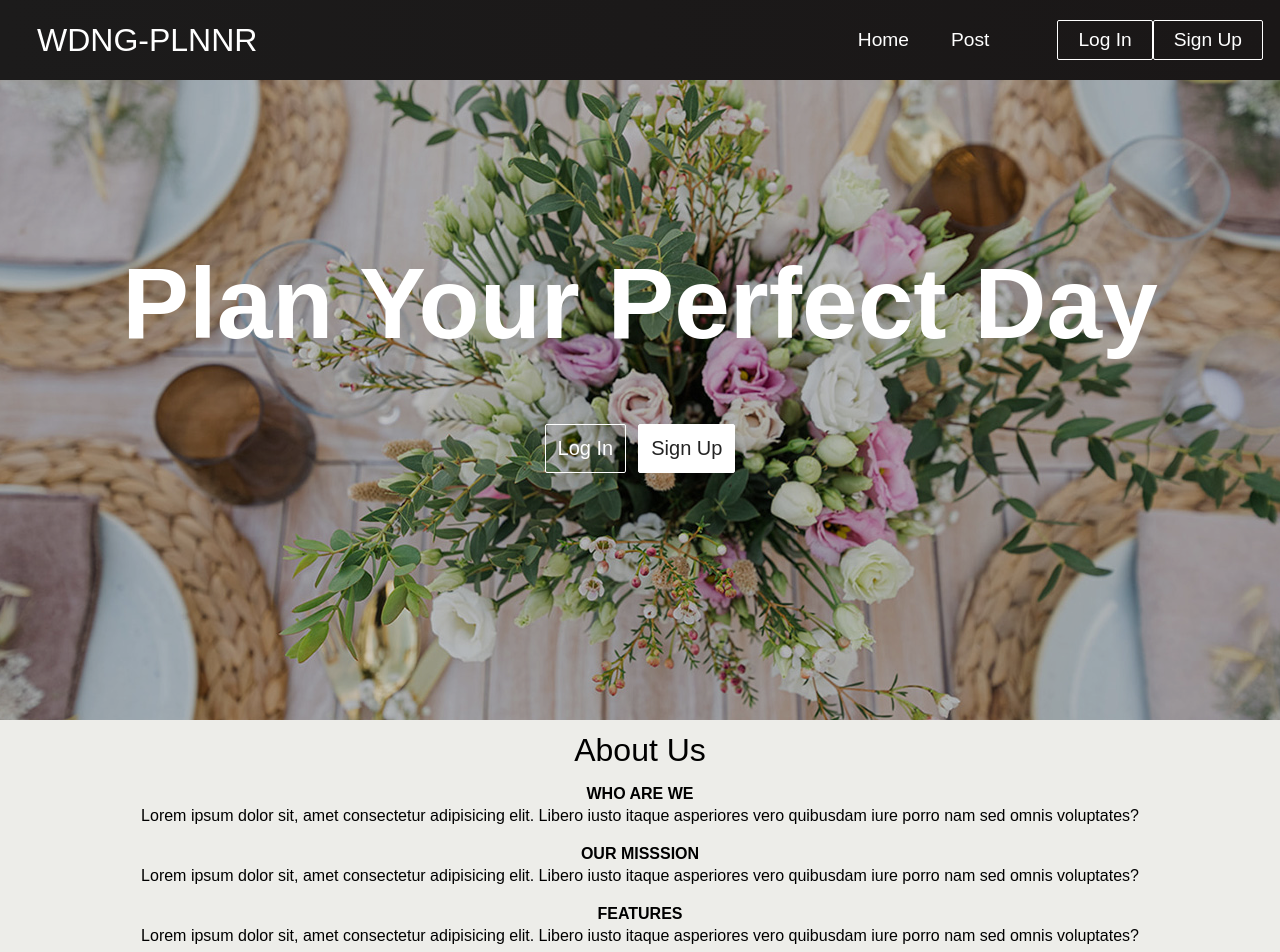
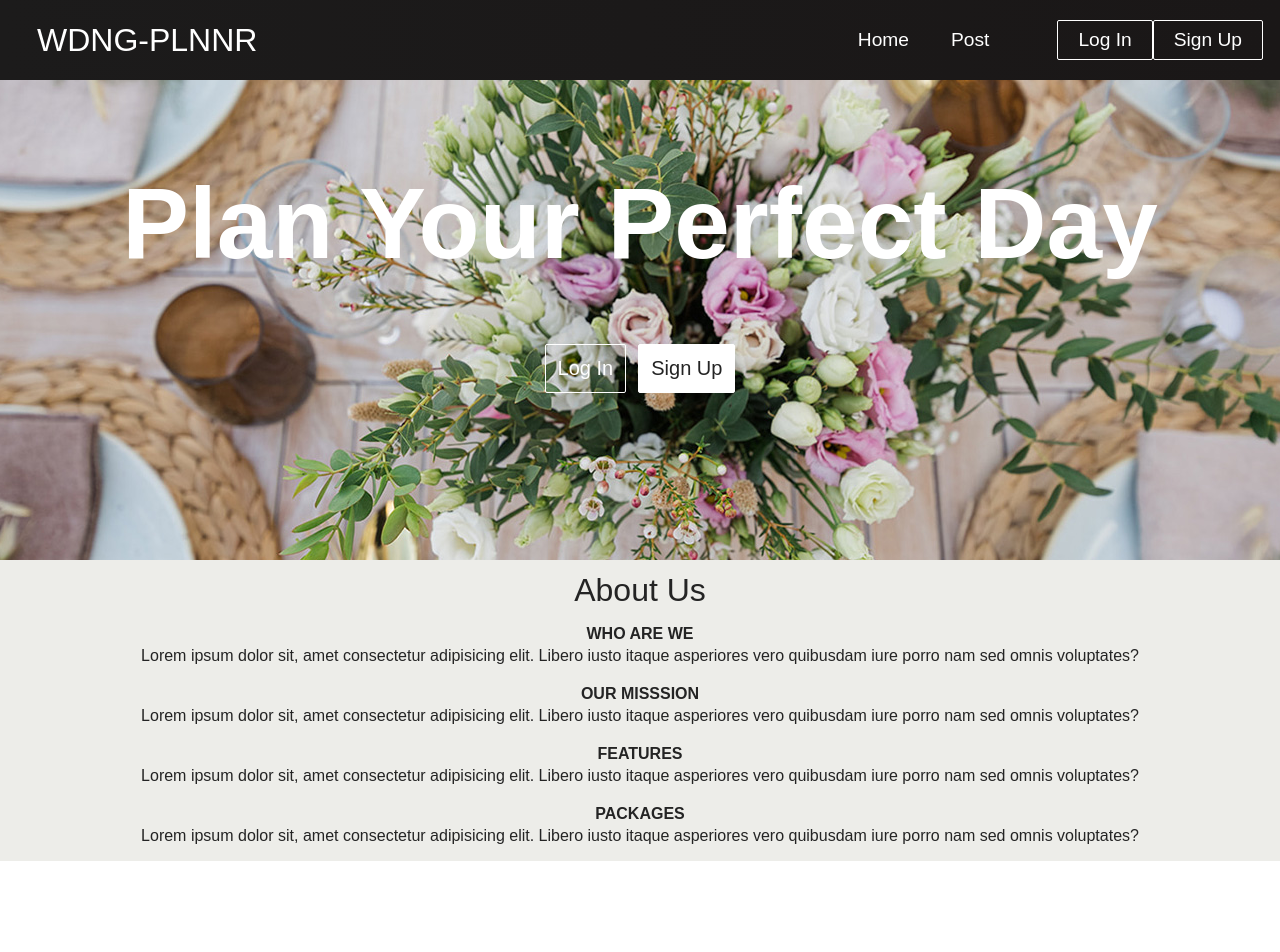
Before and after one commit to wedding-plnr/plnr-ui, a React (Create React App) app: page / in a window 1280 px wide. Shown: the top 952 px of the page. After the commit the page ends 861 px from the top, so only its background shows below. Built offline with nearby package versions, Linux system fonts and the light colour scheme.

Commit message:
corrected color on hero page to match about us section

```diff
--- a/src/components/css/About.css
+++ b/src/components/css/About.css
@@ -6,7 +6,9 @@
   }
 
   @media screen and (min-width: 400px) {
-
+    .block{
+      min-width: 80%;
+    }
       .AboutUsBlock {
         display: flex;
         flex-direction: column;
@@ -14,6 +16,7 @@
         align-items: center;
         max-width: 80%;
         background-color: #EDEDE9;
+        color: #242424;
       }
       h3 {
         padding-top: 12px;
--- a/src/components/css/App.css
+++ b/src/components/css/App.css
@@ -15,7 +15,6 @@
   font-size: 3rem;
 }
 .services {
-
     background-position: center;
     background-size: cover;
     background-repeat: no-repeat;
@@ -24,7 +23,6 @@
   }
 
   .products {
-
     background-position: center;
     background-size: fill;
     background-repeat: no-repeat;
@@ -33,10 +31,10 @@
   }
 
   .sign-up {
-
     background-position: center;
     background-size: cover;
     background-repeat: no-repeat;
     color: #fff;
     font-size: 100px;
+
   }
--- a/src/components/css/Hero.css
+++ b/src/components/css/Hero.css
@@ -8,15 +8,15 @@
   font-family: "Karla", sans-serif;
 }
 .hero-container {
-  height: 80vh;
+  height: 60vh;
   width: 100%;
   display: flex;
   flex-direction: column;
   justify-content: center;
   align-items: center;
-  box-shadow: inset 0 0 0 1000px rgba(0, 0, 0, 0.2);
+  /* box-shadow: inset 0 0 0 1000px rgba(0, 0, 0, 0.2); */
   object-fit: contain;
-  background: url(../../../public/imgs/Nobu-Hotel-Ibiza-Bay-5-2.jpg) no-repeat center
+  background: url(../../../public/imgs/Nobu-Hotel-Ibiza-Bay-5-2.jpg) no-repeat center, #EDEDE9
     center fixed;
 }
 
```
